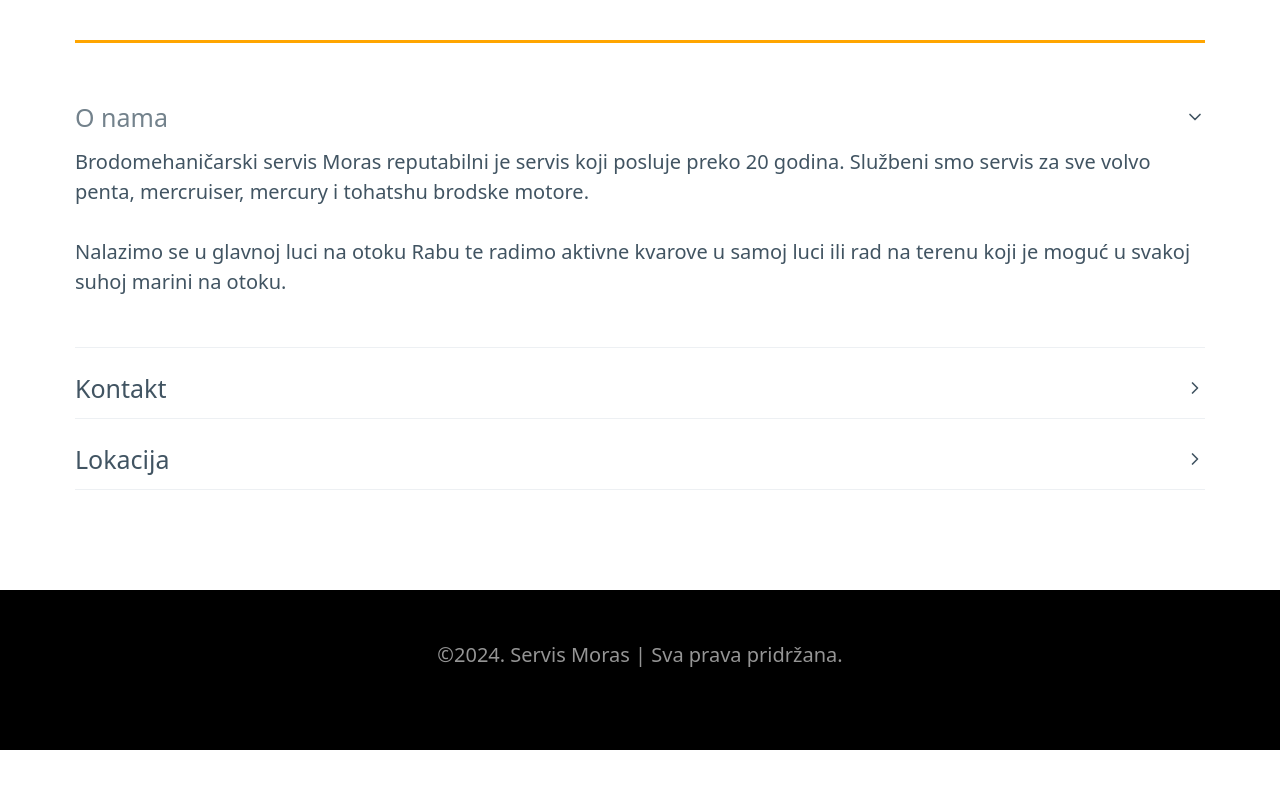
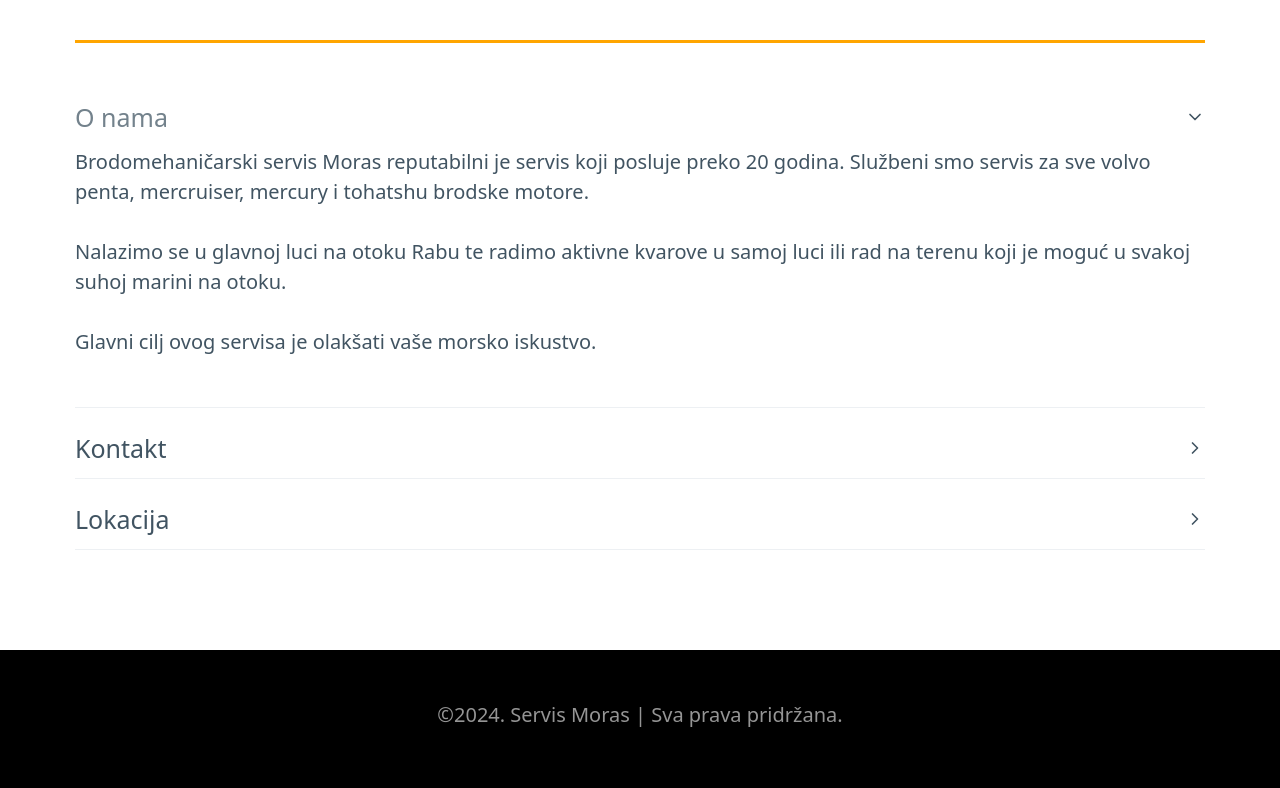
Before and after one commit to BABYDUXY/servismoras, a plain HTML site: page index.html in a window 1280 px wide. Shown: the part 845-1633 px from the top of the page. Before the commit the page ends 1595 px from the top, so only its background shows below. Drawn offline with nearby package versions, Linux system fonts and the light colour scheme; some packages are replaced by stand-ins of ours.

Commit message:
Promjena teksta u o nama djelu

```diff
--- a/index.html
+++ b/index.html
@@ -86,6 +86,7 @@
             samoj luci ili rad na terenu koji je moguć u svakoj suhoj marini na
             otoku.
           </p>
+          <p>Glavni cilj ovog servisa je olakšati vaše morsko iskustvo.</p>
         </details>
         <details>
           <summary>Kontakt</summary>
```
